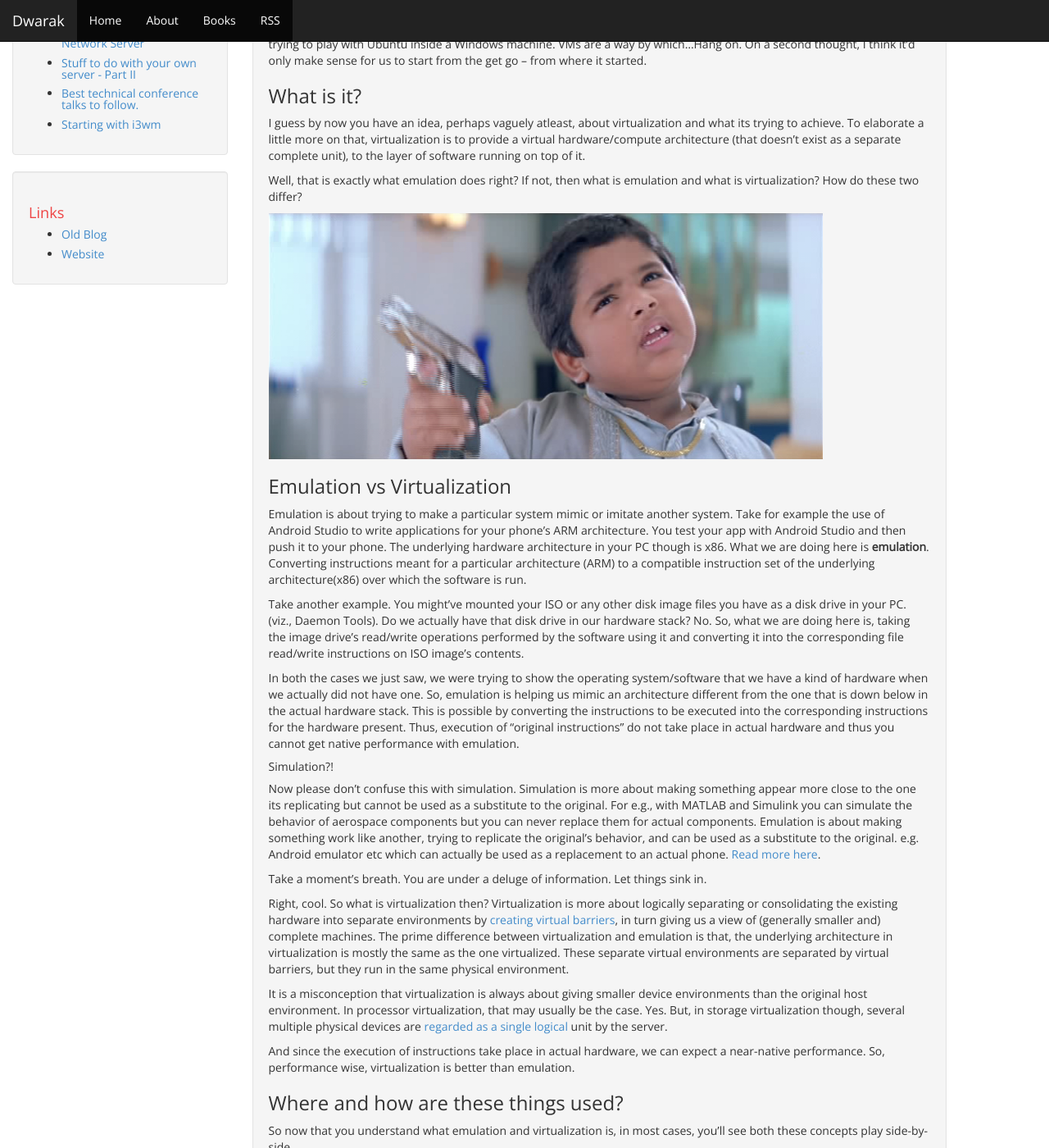
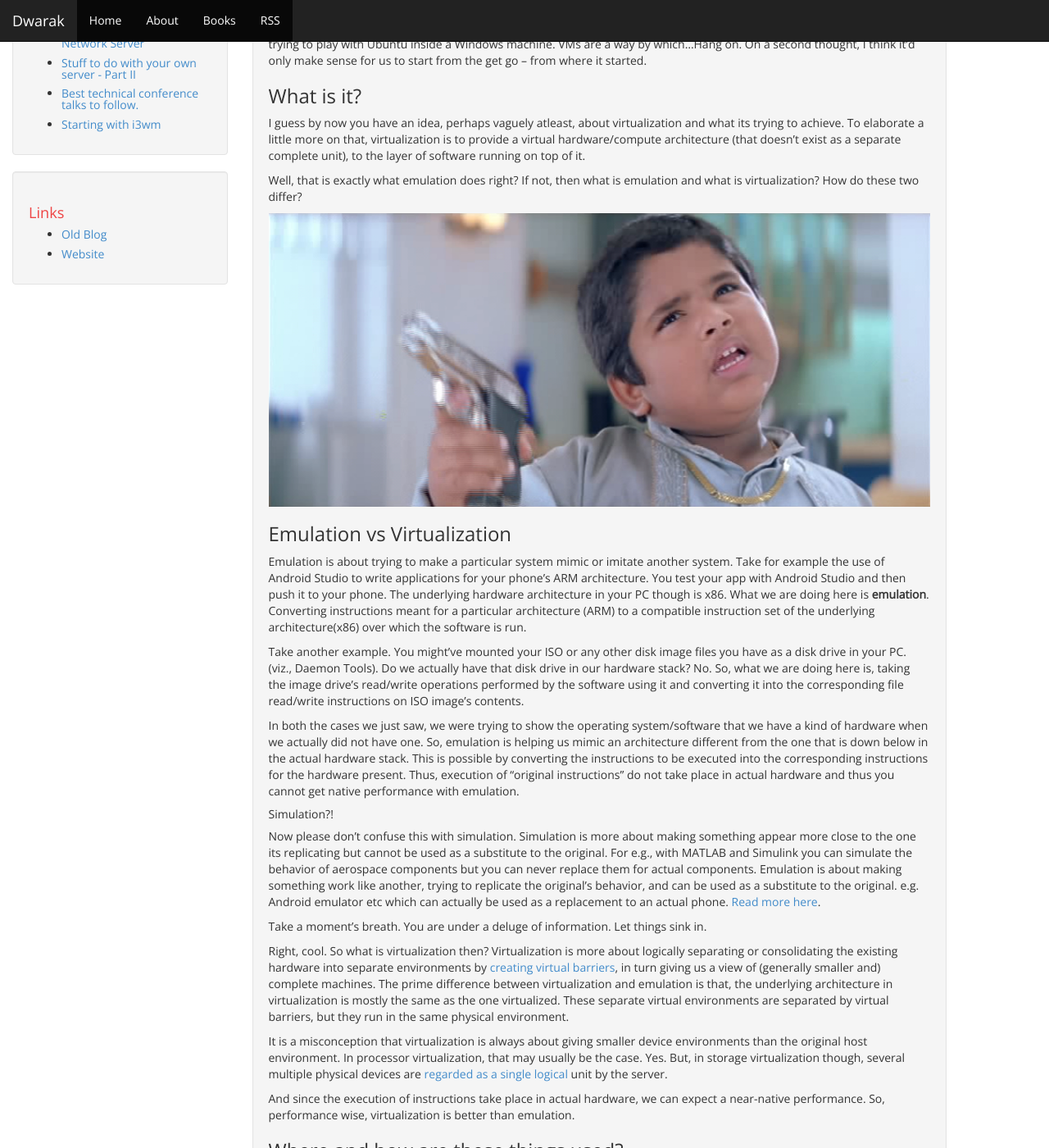
Before and after one commit to dtsdwarak/blog, a Jekyll site: the page built from collections/_posts/2015-11-04-The-Escapade-With-Virtual-Machines.md, in a window 1280 px wide and 1400 px high, scrolled down 216 px. Shown: the whole window at 82% size. Built offline with Jekyll 4.4.1, drawn with Linux system fonts in a browser that asks for light colours.

Commit message:
Make img tags responsive

```diff
--- a/collections/_posts/2015-11-04-The-Escapade-With-Virtual-Machines.md
+++ b/collections/_posts/2015-11-04-The-Escapade-With-Virtual-Machines.md
@@ -15,7 +15,7 @@ I guess by now you have an idea, perhaps vaguely atleast, about virtualization a
 
 Well, that is exactly what emulation does right? If not, then what is emulation and what is virtualization? How do these two differ?
 
-<img src="/assets/images/virtualization/confusion.png" style="height:300px">
+<img src="/assets/images/virtualization/confusion.png">
 
 ### Emulation vs Virtualization
 
```
Also changed, not shown: css/bootstrap.min.css.
